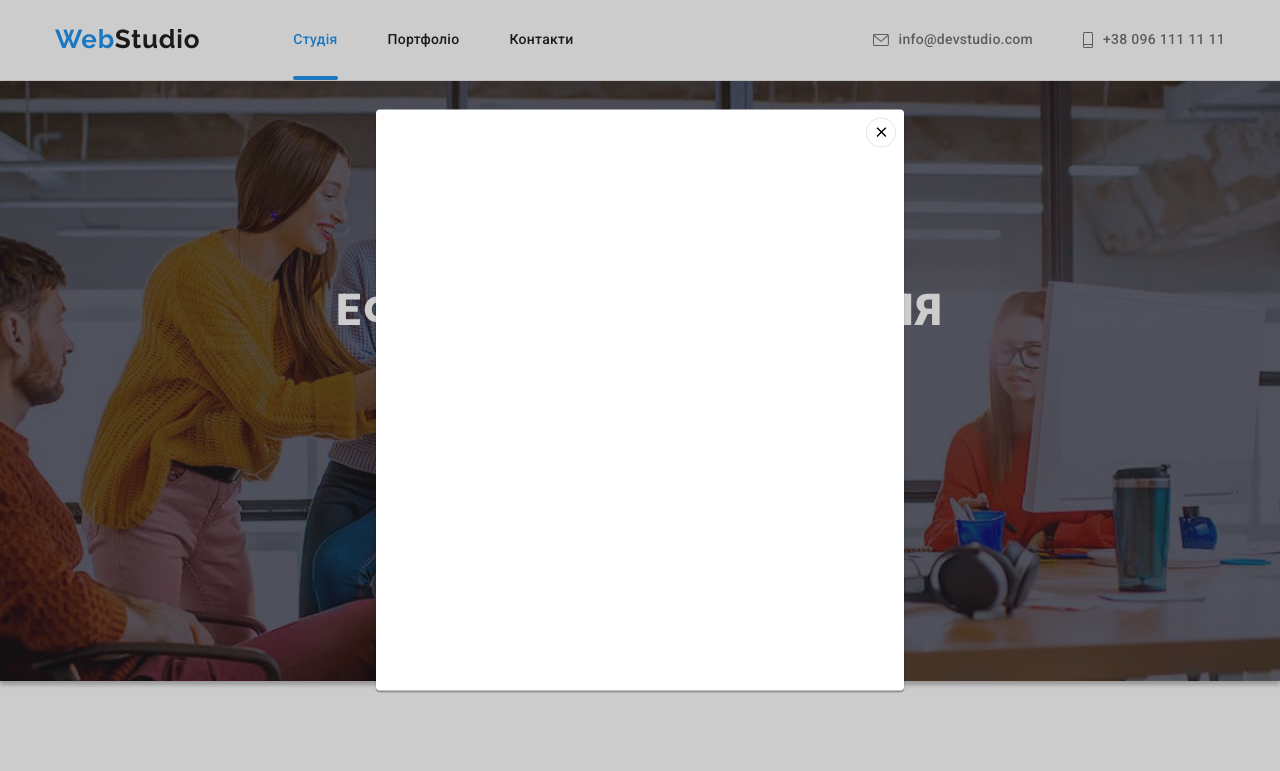
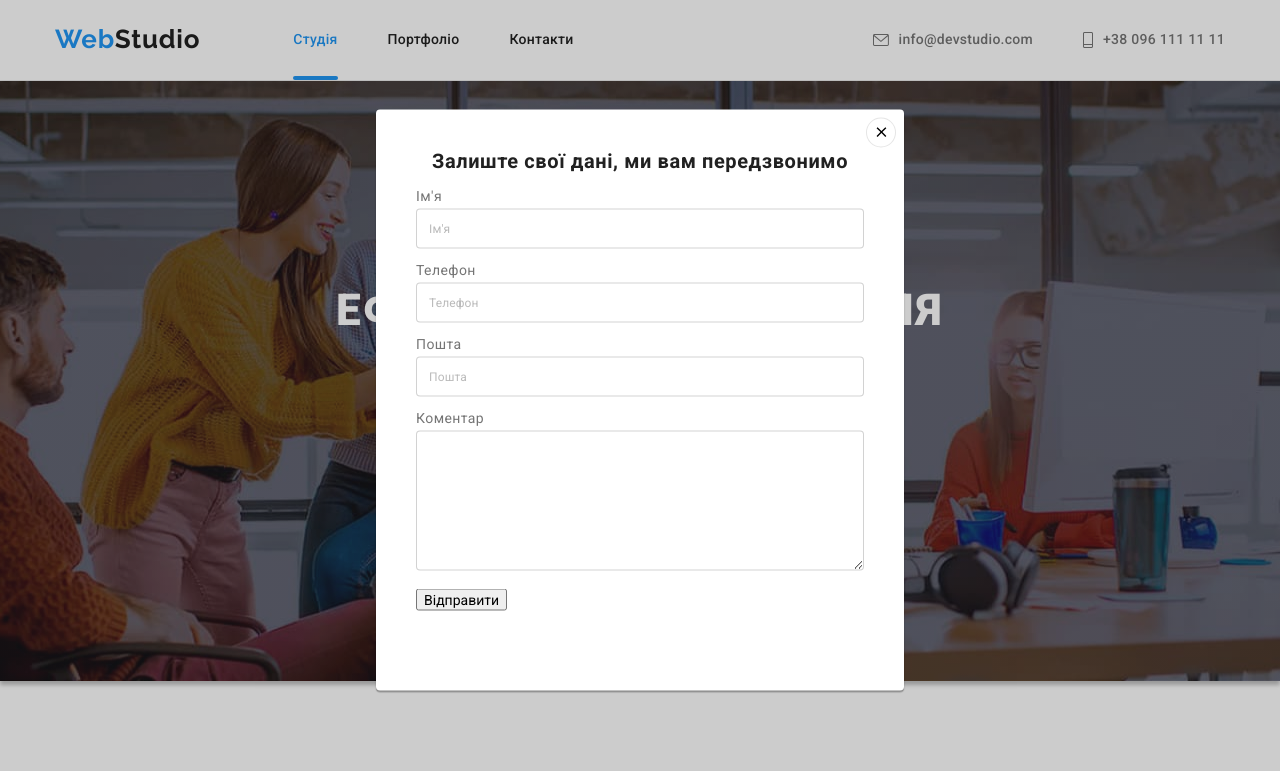
Before and after one commit to TanyaBushik/goit-markup-hw-08, a plain HTML site: page index.html in a window 1280 px wide. Both pictures are taken after a click on the button "Замовити послугу". Shown: the top 771 px of the page. Drawn offline with nearby package versions, Linux system fonts and the light colour scheme.

Commit message:
filling out form

```diff
--- a/css/styles.css
+++ b/css/styles.css
@@ -616,6 +616,29 @@ color 250ms cubic-bezier(0.4, 0, 0.2, 1);
 .footer-soc-icons {
   fill: currentColor;
 }
+
+.footer-form-title {
+font-weight: 700;
+line-height: 1.14;
+text-transform: uppercase;
+color: var(--main-background-color);
+}
+.footer-forms {
+  margin-left: 93px;
+}
+
+.footer-btn {
+  width: 110px;
+  height: 30px;
+  padding-left: 28px;
+  padding-top: 10px;
+  padding-bottom: 10px;
+  background-color: var(--accent-blue);
+  font-weight: 700;
+  font-size: 16px;
+  line-height: 1.88;
+  color: var(--main-background-color);
+}
 /*-----------MODAL_WINDOW--------*/
 
 
@@ -641,6 +664,7 @@ min-height: 581px;
 box-shadow: 0px 1px 3px rgba(0, 0, 0, 0.12), 0px 1px 1px rgba(0, 0, 0, 0.14), 0px 2px 1px rgba(0, 0, 0, 0.2);
 border-radius: 4px;
 background-color: var(--main-background-color);
+padding: 40px;
 
 transition: transform 250ms cubic-bezier(0.4, 0, 0.2, 1);
 }
@@ -666,7 +690,49 @@ display: flex;
 align-items: center;
 justify-content: center;
 }
+.modal-header {
+font-weight: 700;
+font-size: 20px;
+line-height: 1.15;
+text-align: center;
+letter-spacing: 0.03em;
+color: var(--secondary-text-color);
+margin-bottom: 12px;
+}
+.modal-input {
+  width: 100%;
+  height: 40px;
+  font-size: 12px;
+  line-height: 1.16;
+  letter-spacing: 0.01em;
+  margin-bottom: 10px;
+  border: 1px solid rgba(33, 33, 33, 0.2);
+  border-radius: 4px;
 
+  padding-left: 12px;
+  color: var(--primary-text-color);
+}
+.modal-input::placeholder {
+  color: rgba(117, 117, 117, 0.5);
+}
+.modal-text::placeholder {
+  color: rgba(117, 117, 117, 0.5);
+}
+.modal-input-group label {
+display: block;
+}
+.modal-text {
+width: 100%;
+  height: 140px;
+  font-size: 12px;
+  line-height: 1.16;
+  letter-spacing: 0.01em;
+  margin-bottom: 10px;
+  border: 1px solid rgba(33, 33, 33, 0.2);
+  border-radius: 4px;
+  resize: vertical;
+  max-height: 250px;
+}
 /*-----------PORTFOLIO--------*/
 /*-----------PORTFOLIO_ABOUT--------*/
 
--- a/index.html
+++ b/index.html
@@ -352,6 +352,12 @@
                 </li>
                 </ul>
        </div>
+       <div class="footer-forms">
+        <p class="footer-form-title">Підпишіться на розсилку</p>
+                <label for="email" class="form-email">Email</label>
+                <input type="email" name="email" id="email">
+                <button type="submit" class="footer-btn">Підписатися</button>
+       </div>
        </div>
     </footer>
 
@@ -363,6 +369,35 @@
                         <use href="./img/icons.svg#ion-close-black"></use>
                     </svg>
                 </button>
+                <p class="modal-header">Залиште свої дані, ми вам передзвонимо</p>
+               <form action="">
+                <div class="modal-input-group">
+                <label for="name">Ім'я</label>
+                <input type="text" class="modal-input" name="name" id="name" placeholder="Ім'я">
+                </div>
+
+                <div class="modal-input-group">
+                <label for="tel">Телефон</label>
+                <input type="tel" class="modal-input" name="tel" id="tel" placeholder="Телефон"
+                 pattern="[\+]\d{3}\s[\(]\d{2}[\)]\s\d{3}[\-]\d{2}[\-]\d{2}">
+                </div>
+
+                <div class="modal-input-group">
+                 <label for="email">Пошта</label>
+                <input type="email" class="modal-input" id="email" name="email" placeholder="Пошта">
+                   </div>
+
+    <!--<label>Коментар<textarea name="comment" rows="5" placeholder="Введіть текст"></textarea>
+     </label> -->
+     <div class="modal-input-group">
+        <label for="comment">Коментар</label>
+     <textarea class="modal-text" name="comment" id="comment" placeholder="Введіть текст">
+     </textarea>
+     </div>
+
+                <button type="submit">Відправити</button>
+
+               </form>
             </div>
            </div>
 
```
